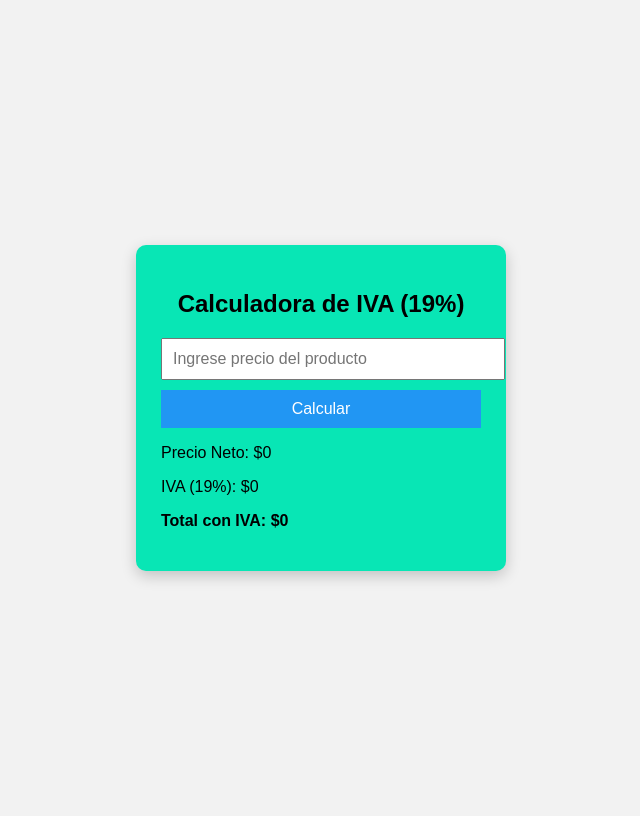
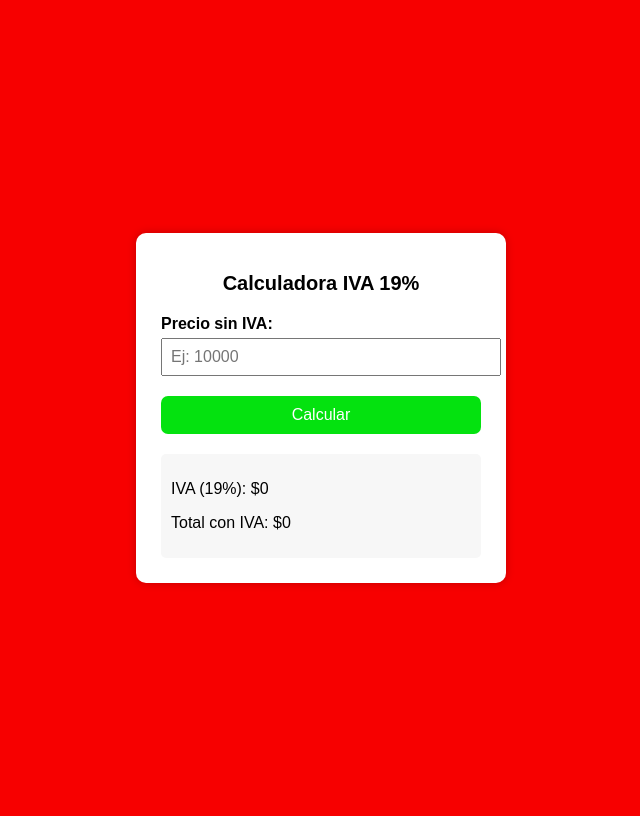
Before and after one commit to arielrosenmann94/clases-sense, a Django app: page / in a window 1280 px wide. Shown: the whole page, without its empty margins (319-959 px from the left). Run offline with Django 5.2, Linux system fonts and the light colour scheme.

Commit message:
cree la calculadora con fondo rojo

```diff
--- a/ejemplos/templates/ejemplos/calculo_iva.html
+++ b/ejemplos/templates/ejemplos/calculo_iva.html
@@ -2,88 +2,97 @@
 <html lang="es">
 <head>
   <meta charset="UTF-8">
-    <title>Calculadora de IVA</title>
+  <title>Calculadora de IVA 19%</title>
+
+  <!-- ===== CSS ===== -->
   <style>
     body {
       font-family: Arial, sans-serif;
-            background-color: #f2f2f2;
-            height: 100vh;
+      background: #f70000;
       display: flex;
       justify-content: center;
       align-items: center;
+      height: 100vh;
     }
 
     .calculadora {
-            background-color: #08e6b5;
+      background: white;
       padding: 25px;
       border-radius: 10px;
       width: 320px;
-            text-align: center;
-            box-shadow: 0px 5px 15px rgba(0,0,0,0.2);
+      box-shadow: 0px 0px 10px rgba(0,0,0,0.2);
     }
 
-        h2 {
+    h1 {
+      text-align: center;
+      font-size: 20px;
       margin-bottom: 20px;
+    }
+
+    label {
+      font-weight: bold;
+      display: block;
+      margin-top: 10px;
     }
 
     input {
       width: 100%;
-            padding: 10px;
-            margin-bottom: 10px;
+      padding: 8px;
+      margin-top: 5px;
       font-size: 16px;
     }
 
     button {
       width: 100%;
+      margin-top: 20px;
       padding: 10px;
-            background-color: #2196f3;
+      font-size: 16px;
+      background: #04e20f;
       color: white;
-            font-size: 16px;
       border: none;
+      border-radius: 7px;
       cursor: pointer;
     }
 
     button:hover {
-            background-color: #1976d2;
+      background: #0056b3;
     }
 
     .resultado {
-            margin-top: 15px;
+      margin-top: 20px;
       font-size: 16px;
-            text-align: left;
+      background: #f7f7f7;
+      padding: 10px;
+      border-radius: 5px;
     }
   </style>
 </head>
+
 <body>
 
+  <!-- ===== HTML ===== -->
   <div class="calculadora">
-    <h2>Calculadora de IVA (19%)</h2>
+    <h1>Calculadora IVA 19%</h1>
 
-    <input type="number" id="precio" placeholder="Ingrese precio del producto">
+    <label>Precio sin IVA:</label>
+    <input type="number" id="precio" placeholder="Ej: 10000">
 
     <button onclick="calcularIVA()">Calcular</button>
 
     <div class="resultado">
-        <p>Precio Neto: $<span id="neto">0</span></p>
       <p>IVA (19%): $<span id="iva">0</span></p>
-        <p><strong>Total con IVA: $<span id="total">0</span></strong></p>
+      <p>Total con IVA: $<span id="total">0</span></p>
     </div>
   </div>
 
+  <!-- ===== JAVASCRIPT ===== -->
   <script>
     function calcularIVA() {
       let precio = document.getElementById("precio").value;
 
-    if (precio === "" || precio <= 0) {
-        alert("Ingrese un valor válido");
-        return;
-    }
+      let iva = precio * 0.19;
+      let total = Number(precio) + iva;
 
-    let neto = parseFloat(precio);
-    let iva = neto * 0.19;
-    let total = neto + iva;
-
-    document.getElementById("neto").innerText = neto.toFixed(0);
       document.getElementById("iva").innerText = iva.toFixed(0);
       document.getElementById("total").innerText = total.toFixed(0);
     }
```
Lines whose indentation alone changed are shown as unchanged.
